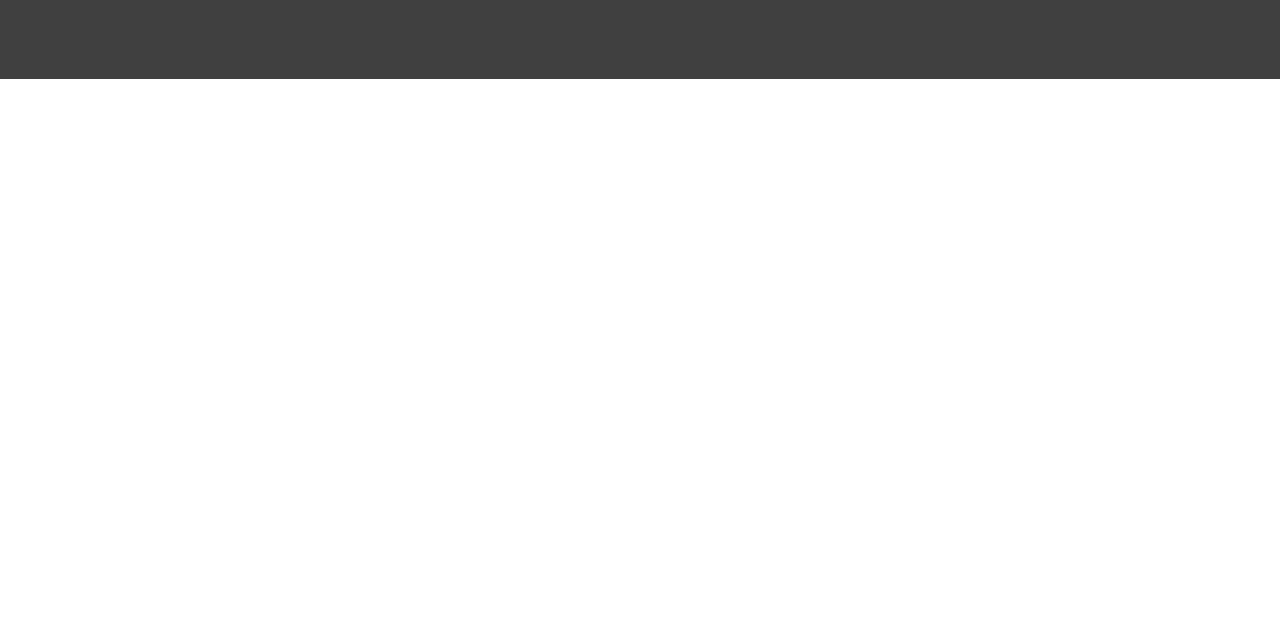
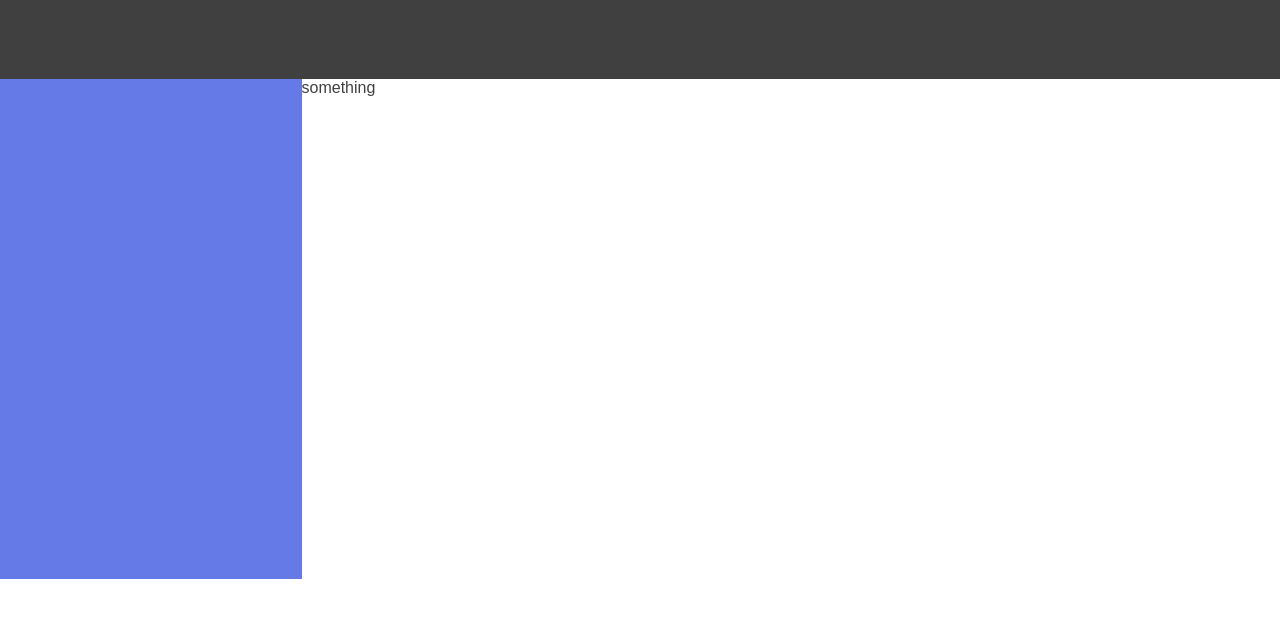
Before and after one commit to seoeul/seoeul.github.io, a plain HTML site: page index.html in a window 1280 px wide. Shown: the part 158-776 px from the top of the page. Drawn offline with Linux system fonts and the light colour scheme.

Commit message:
bug fixed

```diff
--- a/index-css.css
+++ b/index-css.css
@@ -27,6 +27,7 @@ h1 {
 }
 .main {
     grid-area: main;
+    height: 500px;
 }
 .navbar {
     width: 150px;
--- a/index-js.js
+++ b/index-js.js
@@ -2,6 +2,6 @@ window.onload = () => {
     const newSec = document.createElement("section");
     const newText = document.createTextNode("something");
     newSec.appendChild(newText);
-    const div = document.getElementById("main");
+    const div = document.getElementsByClassName("main")[0];
     div.appendChild(newSec);
 };
```
